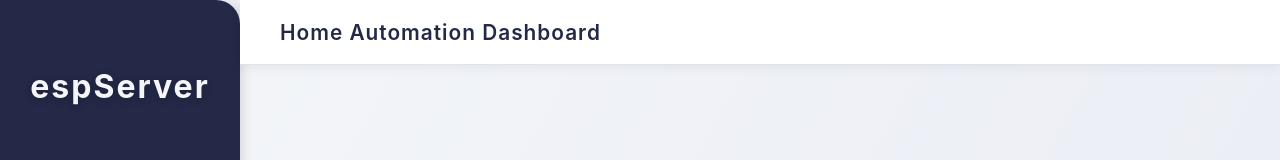
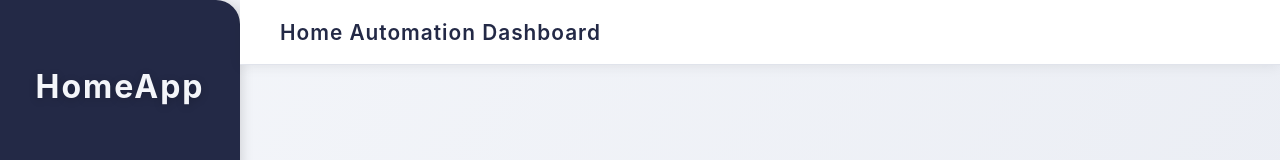
Before and after one commit to rehmanazeem/HomeApp, a plain HTML site: page index.html in a window 1280 px wide. Shown: the top 160 px of the page. Drawn offline with Linux system fonts and the light colour scheme; a script that the page names is missing.

Commit message:
Fixed Title

```diff
--- a/index.html
+++ b/index.html
@@ -9,7 +9,7 @@
 <body>
     <div class="app-container">
         <div class="sidebar">
-            <h2>espServer</h2>
+            <h2>HomeApp</h2>
             <div style="margin-top:auto; margin-bottom:30px; font-size:0.9em; color:#bbb;">v1.0</div>
         </div>
         <div class="main">
```
